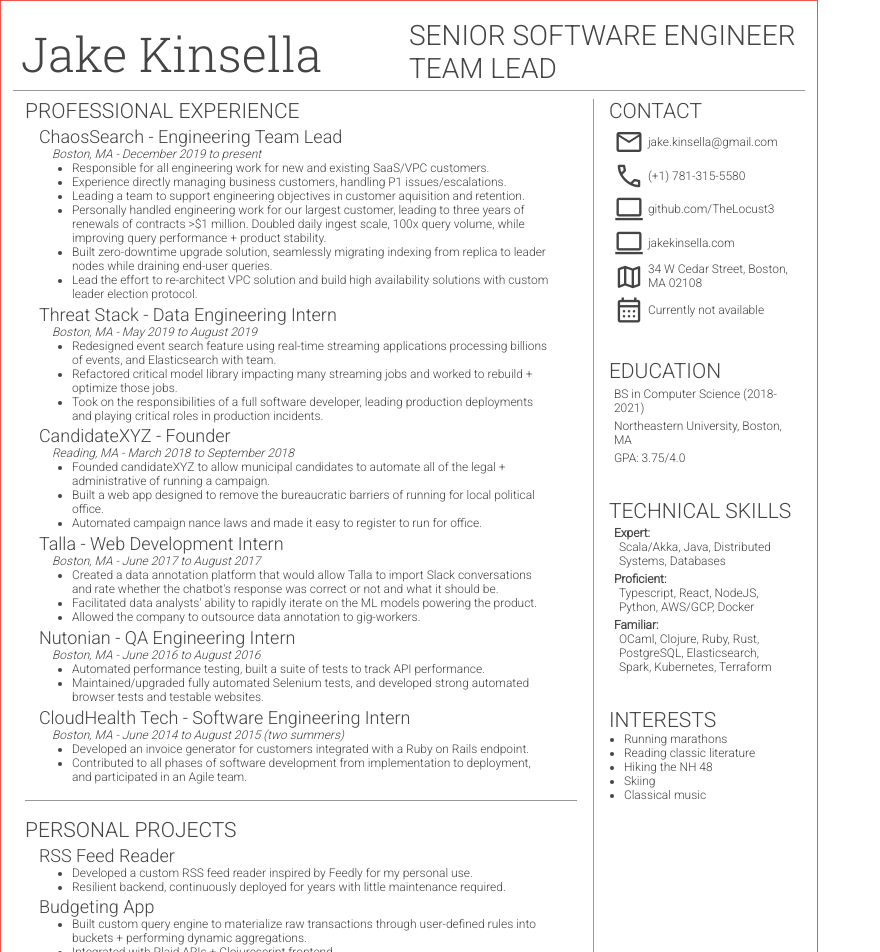
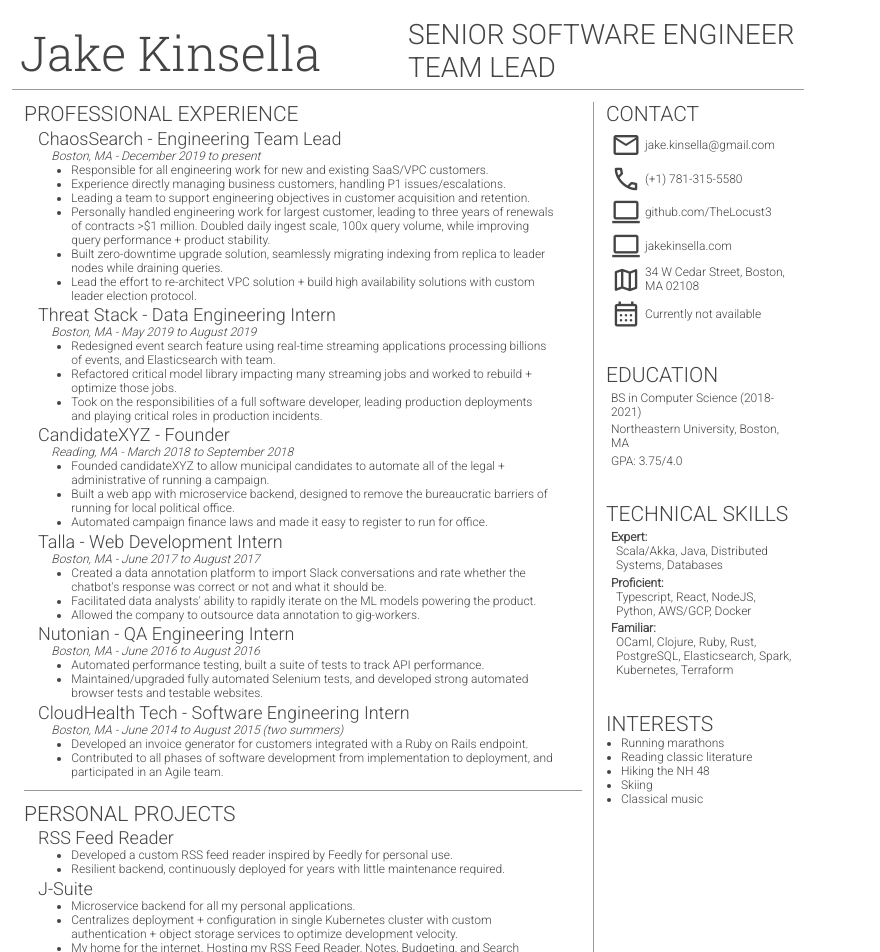
Before and after one commit to jakekinsella/resume, a React (Create React App) app: page / in a window 1280 px wide. Shown: the top 952 px of the page, without its empty margins (0-880 px from the left). Built offline with nearby package versions, Linux system fonts and the light colour scheme.

Commit message:
Edit content

```diff
--- a/src/Main.tsx
+++ b/src/Main.tsx
@@ -10,7 +10,7 @@
 const Paper = styled.div`
   width: 8.5in;
   height: 11in;
-  border: 1px solid ${colors.red};
+  // border: 1px solid ${colors.red};
 `;
 
 const Container = styled.div`
@@ -33,7 +33,7 @@
   padding-left: 1.5%;
   padding-right: 1.5%;
 
-  margin-top: 1%;
+  margin-top: 1.5%;
 `;
 
 function Main() {
--- a/src/components/Body.tsx
+++ b/src/components/Body.tsx
@@ -14,7 +14,7 @@
 
 const Left = styled.div`
   width: 75%;
-  padding-right: 2%;
+  padding-right: 1.5%;
 
   display: flex;
   flex-direction: column;
@@ -25,7 +25,7 @@
 
 const Right = styled.div`
   width: 25%;
-  padding-left: 2%;
+  padding-left: 1.5%;
 
   display: flex;
   flex-direction: column;
--- a/src/components/Experience.tsx
+++ b/src/components/Experience.tsx
@@ -9,8 +9,8 @@
 const Container = styled.div``;
 
 const Divider = styled.div`
-  margin-top: 3%;
-  margin-bottom: 3%;
+  margin-top: 2%;
+  margin-bottom: 2%;
 
   border-bottom: 1px ${colors.lightBlack} solid;
 `;
@@ -27,10 +27,10 @@
         <Block.List>
           <Block.Bullet>Responsible for all engineering work for new and existing SaaS/VPC customers.</Block.Bullet>
           <Block.Bullet>Experience directly managing business customers, handling P1 issues/escalations.</Block.Bullet>
-          <Block.Bullet>Leading a team to support engineering objectives in customer aquisition and retention.</Block.Bullet>
-          <Block.Bullet>Personally handled engineering work for our largest customer, leading to three years of renewals of contracts &gt;$1 million. Doubled daily ingest scale, 100x query volume, while improving query performance + product stability.</Block.Bullet>
-          <Block.Bullet>Built zero-downtime upgrade solution, seamlessly migrating indexing from replica to leader nodes while draining end-user queries.</Block.Bullet>
-          <Block.Bullet>Lead the effort to re-architect VPC solution and build high availability solutions with custom leader election protocol.</Block.Bullet>
+          <Block.Bullet>Leading a team to support engineering objectives in customer acquisition and retention.</Block.Bullet>
+          <Block.Bullet>Personally handled engineering work for largest customer, leading to three years of renewals of contracts &gt;$1 million. Doubled daily ingest scale, 100x query volume, while improving query performance + product stability.</Block.Bullet>
+          <Block.Bullet>Built zero-downtime upgrade solution, seamlessly migrating indexing from replica to leader nodes while draining queries.</Block.Bullet>
+          <Block.Bullet>Lead the effort to re-architect VPC solution + build high availability solutions with custom leader election protocol.</Block.Bullet>
         </Block.List>
       </Block.Container>
 
@@ -51,8 +51,8 @@
 
         <Block.List>
           <Block.Bullet>Founded candidateXYZ to allow municipal candidates to automate all of the legal + administrative of running a campaign.</Block.Bullet>
-          <Block.Bullet>Built a web app designed to remove the bureaucratic barriers of running for local political office.</Block.Bullet>
-          <Block.Bullet>Automated campaign nance laws and made it easy to register to run for office.</Block.Bullet>
+          <Block.Bullet>Built a web app with microservice backend, designed to remove the bureaucratic barriers of running for local political office.</Block.Bullet>
+          <Block.Bullet>Automated campaign finance laws and made it easy to register to run for office.</Block.Bullet>
         </Block.List>
       </Block.Container>
 
@@ -61,7 +61,7 @@
         <Block.Subtitle>Boston, MA - June 2017 to August 2017</Block.Subtitle>
 
         <Block.List>
-          <Block.Bullet>Created a data annotation platform that would allow Talla to import Slack conversations and rate whether the chatbot's response was correct or not and what it should be.</Block.Bullet>
+          <Block.Bullet>Created a data annotation platform to import Slack conversations and rate whether the chatbot's response was correct or not and what it should be.</Block.Bullet>
           <Block.Bullet>Facilitated data analysts' ability to rapidly iterate on the ML models powering the product.</Block.Bullet>
           <Block.Bullet>Allowed the company to outsource data annotation to gig-workers.</Block.Bullet>
         </Block.List>
@@ -95,8 +95,18 @@
         <Block.Title>RSS Feed Reader</Block.Title>
 
         <Block.List>
-          <Block.Bullet>Developed a custom RSS feed reader inspired by Feedly for my personal use.</Block.Bullet>
+          <Block.Bullet>Developed a custom RSS feed reader inspired by Feedly for personal use.</Block.Bullet>
           <Block.Bullet>Resilient backend, continuously deployed for years with little maintenance required.</Block.Bullet>
+        </Block.List>
+      </Block.Container>
+
+      <Block.Container>
+        <Block.Title>J-Suite</Block.Title>
+
+        <Block.List>
+          <Block.Bullet>Microservice backend for all my personal applications.</Block.Bullet>
+          <Block.Bullet>Centralizes deployment + configuration in single Kubernetes cluster with custom authentication + object storage services to optimize development velocity.</Block.Bullet>
+          <Block.Bullet>My home for the internet. Hosting my RSS Feed Reader, Notes, Budgeting, and Search applications.</Block.Bullet>
         </Block.List>
       </Block.Container>
 
@@ -104,18 +114,8 @@
         <Block.Title>Budgeting App</Block.Title>
 
         <Block.List>
-          <Block.Bullet>Built custom query engine to materialize raw transactions through user-defined rules into buckets + performing dynamic aggregations.</Block.Bullet>
+          <Block.Bullet>Built custom query engine to materialize raw transactions through user-defined rules into buckets + performing dynamic aggregations to produce financial visualizations.</Block.Bullet>
           <Block.Bullet>Integrated with Plaid APIs + Clojurescript frontend.</Block.Bullet>
-        </Block.List>
-      </Block.Container>
-
-      <Block.Container>
-        <Block.Title>J-Suite</Block.Title>
-
-        <Block.List>
-          <Block.Bullet>My microservice backend for all my personal applications.</Block.Bullet>
-          <Block.Bullet>Centralizes deployment + configuration in single Kubernetes cluster with authentication + object storage services to speed development.</Block.Bullet>
-          <Block.Bullet>My home for the internet. Hosting my RSS Feed Reader, Notes, Budgeting, and Search applications.</Block.Bullet>
         </Block.List>
       </Block.Container>
     </Container>
--- a/src/components/common/Block.tsx
+++ b/src/components/common/Block.tsx
@@ -4,8 +4,8 @@
   export const Container = styled.div`
     margin-left: 2.5%;
     margin-right: 2.5%;
-    margin-top: 0.5%;
-    margin-bottom: 0.5%;
+    margin-top: 0.25%;
+    margin-bottom: 0.25%;
   `;
 
   export const Title = styled.h4`
```
Also changed, not shown: 1 other file (tests, documents, lock files or other folders).
